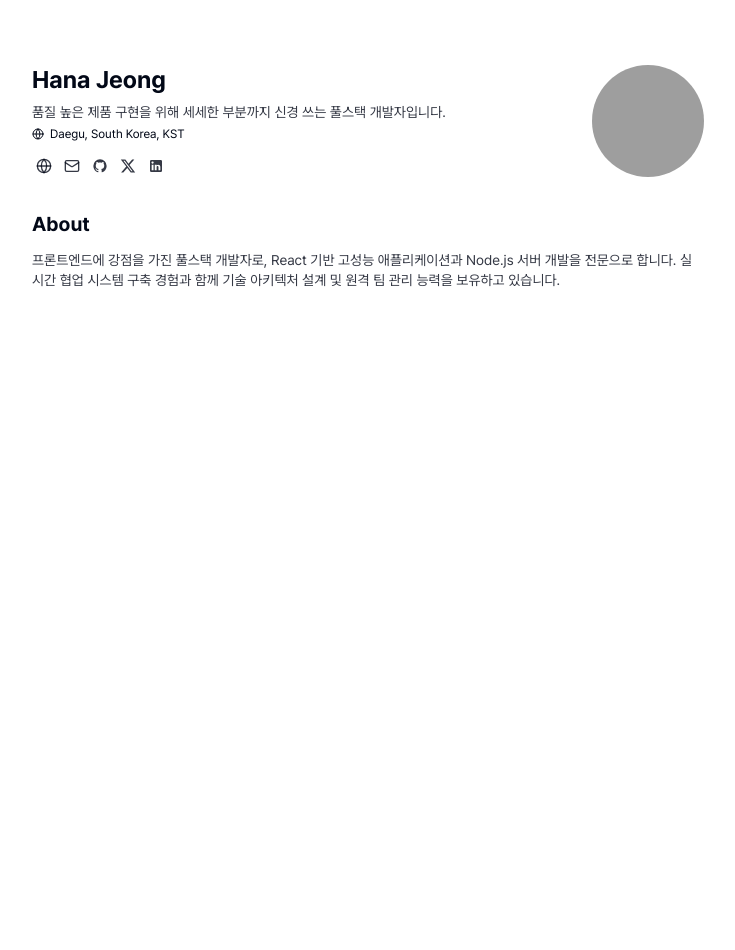
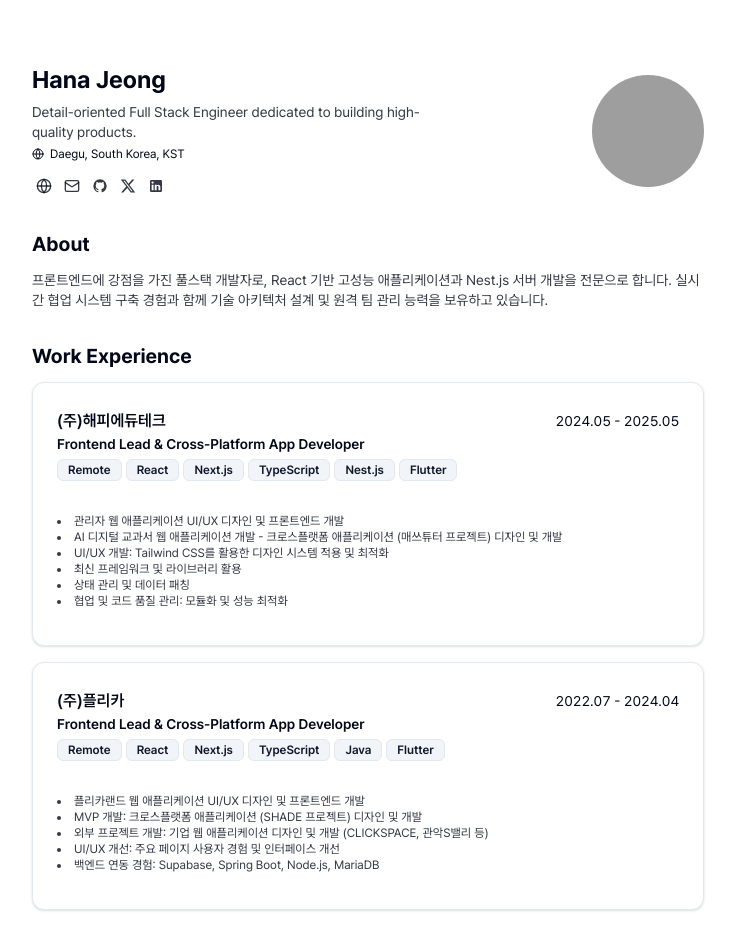
Before and after one commit to ukihwa/resume, a Next.js app: page / in a window 1280 px wide. Shown: the top 950 px of the page, without its empty margins (272-1007 px from the left). Before the commit the page ends 800 px from the top, so only its background shows below. Built offline with nearby package versions, Linux system fonts and the light colour scheme; grey boxes are pictures that could not be loaded.

Commit message:
feat(ui): add work experience section

```diff
--- a/src/app/globals.css
+++ b/src/app/globals.css
@@ -103,4 +103,7 @@ body {
   body {
     @apply bg-background text-foreground;
   }
+  ul {
+    @apply list-inside list-disc;
+  }
 }
--- a/src/app/page.tsx
+++ b/src/app/page.tsx
@@ -1,5 +1,6 @@
 import { Header } from '~/components/header';
 import { Summary } from '~/components/summary';
+import { WorkExperience } from '~/components/work-experience';
 import { RESUME } from '~/constants';
 
 export default function Home() {
@@ -20,6 +21,7 @@ export default function Home() {
 
         <div className="space-y-8 print:space-y-4">
           <Summary summary={RESUME.summary} />
+          <WorkExperience work={RESUME.work} />
         </div>
       </section>
     </main>
--- a/src/components/header.tsx
+++ b/src/components/header.tsx
@@ -10,7 +10,7 @@ interface LocationLinkProps {
 
 function LocationLink({ location, locationLink }: LocationLinkProps) {
   return (
-    <p className="max-w-md items-center text-pretty font-mono text-xs text-foreground">
+    <p className="font-mono max-w-md items-center text-pretty text-xs text-foreground">
       <a
         className="inline-flex gap-x-1.5 align-baseline leading-none hover:underline"
         href={locationLink}
@@ -34,7 +34,7 @@ interface SocialButtonProps {
 function SocialButton({ href, icon: Icon, label }: SocialButtonProps) {
   return (
     <a
-      className="hover:bg-selection hover:text-body rounded p-1 transition-colors"
+      className="rounded p-1 transition-colors hover:bg-selection hover:text-body"
       href={href}
       aria-label={label}
       target="_blank"
@@ -53,7 +53,7 @@ interface ContactButtonsProps {
 function ContactButtons({ contact, personalWebsiteUrl }: ContactButtonsProps) {
   return (
     <div
-      className="flex gap-x-1 pt-1 font-mono text-sm text-foreground/80 print:hidden"
+      className="font-mono flex gap-x-1 pt-1 text-sm text-foreground/80 print:hidden"
       role="list"
       aria-label="Contact links"
     >
@@ -91,7 +91,7 @@ interface PrintContactProps {
 function PrintContact({ contact, personalWebsiteUrl }: PrintContactProps) {
   return (
     <div
-      className="hidden gap-x-2 font-mono text-sm text-foreground/80 print:flex print:text-[12px]"
+      className="font-mono hidden gap-x-2 text-sm text-foreground/80 print:flex print:text-[12px]"
       aria-label="Print contact information"
     >
       {personalWebsiteUrl && (
@@ -139,7 +139,7 @@ export function Header() {
           {RESUME.name}
         </h1>
         <p
-          className="max-w-md text-pretty font-mono text-sm text-foreground/80 print:text-[12px]"
+          className="font-mono max-w-md text-pretty text-sm text-foreground/80 print:text-[12px]"
           aria-labelledby="resume-name"
         >
           {RESUME.about}
--- a/src/components/summary.tsx
+++ b/src/components/summary.tsx
@@ -17,7 +17,7 @@ export function Summary({ summary, className }: AboutProps) {
         About
       </h2>
       <div
-        className="text-pretty font-mono text-sm text-foreground/80 print:text-[12px]"
+        className="font-mono text-pretty text-sm text-foreground/80 print:text-[12px]"
         aria-labelledby="about-section"
       >
         {summary}
--- /dev/null
+++ b/src/components/ui/badge.tsx
@@ -0,0 +1,36 @@
+import * as React from "react"
+import { cva, type VariantProps } from "class-variance-authority"
+
+import { cn } from "~/lib/utils"
+
+const badgeVariants = cva(
+  "inline-flex items-center rounded-md border px-2.5 py-0.5 text-xs font-semibold transition-colors focus:outline-none focus:ring-2 focus:ring-ring focus:ring-offset-2",
+  {
+    variants: {
+      variant: {
+        default:
+          "border-transparent bg-primary text-primary-foreground shadow hover:bg-primary/80",
+        secondary:
+          "border-transparent bg-secondary text-secondary-foreground hover:bg-secondary/80",
+        destructive:
+          "border-transparent bg-destructive text-destructive-foreground shadow hover:bg-destructive/80",
+        outline: "text-foreground",
+      },
+    },
+    defaultVariants: {
+      variant: "default",
+    },
+  }
+)
+
+export interface BadgeProps
+  extends React.HTMLAttributes<HTMLDivElement>,
+    VariantProps<typeof badgeVariants> {}
+
+function Badge({ className, variant, ...props }: BadgeProps) {
+  return (
+    <div className={cn(badgeVariants({ variant }), className)} {...props} />
+  )
+}
+
+export { Badge, badgeVariants }
--- /dev/null
+++ b/src/components/ui/card.tsx
@@ -0,0 +1,83 @@
+import * as React from 'react';
+
+import { cn } from '~/lib/utils';
+
+const Card = React.forwardRef<
+  HTMLDivElement,
+  React.HTMLAttributes<HTMLDivElement>
+>(({ className, ...props }, ref) => (
+  <div
+    ref={ref}
+    className={cn(
+      'rounded-xl border bg-card text-card-foreground shadow',
+      className,
+    )}
+    {...props}
+  />
+));
+Card.displayName = 'Card';
+
+const CardHeader = React.forwardRef<
+  HTMLDivElement,
+  React.HTMLAttributes<HTMLDivElement>
+>(({ className, ...props }, ref) => (
+  <div
+    ref={ref}
+    className={cn('flex flex-col space-y-1.5 p-6', className)}
+    {...props}
+  />
+));
+CardHeader.displayName = 'CardHeader';
+
+const CardTitle = React.forwardRef<
+  HTMLDivElement,
+  React.HTMLAttributes<HTMLDivElement>
+>(({ className, ...props }, ref) => (
+  <div
+    ref={ref}
+    className={cn('font-semibold leading-none tracking-tight', className)}
+    {...props}
+  />
+));
+CardTitle.displayName = 'CardTitle';
+
+const CardDescription = React.forwardRef<
+  HTMLDivElement,
+  React.HTMLAttributes<HTMLDivElement>
+>(({ className, ...props }, ref) => (
+  <div
+    ref={ref}
+    className={cn('text-sm text-muted-foreground', className)}
+    {...props}
+  />
+));
+CardDescription.displayName = 'CardDescription';
+
+const CardContent = React.forwardRef<
+  HTMLDivElement,
+  React.HTMLAttributes<HTMLDivElement>
+>(({ className, ...props }, ref) => (
+  <div ref={ref} className={cn('p-6 pt-0', className)} {...props} />
+));
+CardContent.displayName = 'CardContent';
+
+const CardFooter = React.forwardRef<
+  HTMLDivElement,
+  React.HTMLAttributes<HTMLDivElement>
+>(({ className, ...props }, ref) => (
+  <div
+    ref={ref}
+    className={cn('flex items-center p-6 pt-0', className)}
+    {...props}
+  />
+));
+CardFooter.displayName = 'CardFooter';
+
+export {
+  Card,
+  CardContent,
+  CardDescription,
+  CardFooter,
+  CardHeader,
+  CardTitle,
+};
--- /dev/null
+++ b/src/components/work-experience.tsx
@@ -0,0 +1,151 @@
+import { Badge } from '~/components/ui/badge';
+import { Card, CardContent, CardHeader } from '~/components/ui/card';
+import { Section } from '~/components/ui/section';
+import { RESUME } from '~/constants';
+import { cn } from '~/lib/utils';
+
+type WorkExperience = (typeof RESUME)['work'][number];
+type WorkBadges = readonly string[];
+
+interface BadgeListProps {
+  className?: string;
+  badges: WorkBadges;
+}
+
+/**
+ * Renders a list of badges for work experience
+ * Handles both mobile and desktop layouts through className prop
+ */
+function BadgeList({ className, badges }: BadgeListProps) {
+  if (badges.length === 0) return null;
+
+  return (
+    <ul
+      className={cn('inline-flex list-none gap-x-1 p-0', className)}
+      aria-label="Technologies used"
+    >
+      {badges.map((badge) => (
+        <li key={badge}>
+          <Badge
+            variant="secondary"
+            className="align-middle text-xs print:px-1 print:py-0.5 print:text-[8px] print:leading-tight"
+          >
+            {badge}
+          </Badge>
+        </li>
+      ))}
+    </ul>
+  );
+}
+
+interface WorkPeriodProps {
+  start: WorkExperience['start'];
+  end?: WorkExperience['end'];
+}
+
+/**
+ * Displays the work period in a consistent format
+ */
+function WorkPeriod({ start, end }: WorkPeriodProps) {
+  return (
+    <div
+      className="text-gray-500 text-sm tabular-nums"
+      aria-label={`Employment period: ${start} to ${end ?? 'Present'}`}
+    >
+      {start} - {end ?? 'Present'}
+    </div>
+  );
+}
+
+interface CompanyLinkProps {
+  company: WorkExperience['company'];
+  link: WorkExperience['link'];
+}
+
+/**
+ * Renders company name with optional link
+ */
+function CompanyLink({ company, link }: CompanyLinkProps) {
+  return (
+    <a
+      className="hover:underline"
+      href={link}
+      target="_blank"
+      rel="noopener noreferrer"
+      aria-label={`${company} company website`}
+    >
+      {company}
+    </a>
+  );
+}
+
+interface WorkExperienceItemProps {
+  work: WorkExperience;
+}
+
+/**
+ * Individual work experience card component
+ * Handles responsive layout for badges (mobile/desktop)
+ */
+function WorkExperienceItem({ work }: WorkExperienceItemProps) {
+  const { company, link, badges, title, start, end, description } = work;
+
+  return (
+    <Card className="py-1 print:py-0">
+      <CardHeader className="print:space-y-1">
+        <div className="flex items-center justify-between gap-x-2 text-base">
+          <h3 className="inline-flex items-center justify-center gap-x-1 font-semibold leading-none print:text-sm">
+            <CompanyLink company={company} link={link} />
+          </h3>
+          <WorkPeriod start={start} end={end} />
+        </div>
+
+        <h4 className="font-mono text-sm font-semibold leading-none print:text-[12px]">
+          {title}
+        </h4>
+        <BadgeList className="hidden gap-x-1 sm:inline-flex" badges={badges} />
+      </CardHeader>
+
+      <CardContent>
+        <div className="mt-2 text-pretty text-xs text-foreground/80 print:mt-1 print:text-[10px]">
+          {description}
+        </div>
+        <div className="mt-2">
+          <BadgeList
+            className="-mx-2 flex-wrap gap-1 sm:hidden"
+            badges={badges}
+          />
+        </div>
+      </CardContent>
+    </Card>
+  );
+}
+
+interface WorkExperienceProps {
+  work: (typeof RESUME)['work'];
+}
+
+/**
+ * Main work experience section component
+ * Renders a list of work experiences in chronological order
+ */
+export function WorkExperience({ work }: WorkExperienceProps) {
+  return (
+    <Section>
+      <h2 className="text-xl font-bold" id="work-experience">
+        Work Experience
+      </h2>
+      <div
+        className="space-y-4 print:space-y-0"
+        role="feed"
+        aria-labelledby="work-experience"
+      >
+        {work.map((item) => (
+          <article key={`${item.company}-${item.start}`} role="article">
+            <WorkExperienceItem work={item} />
+          </article>
+        ))}
+      </div>
+    </Section>
+  );
+}
--- a/src/constants.tsx
+++ b/src/constants.tsx
@@ -6,11 +6,11 @@ export const RESUME = {
   location: 'Daegu, South Korea, KST',
   locationLink: 'https://www.google.com/maps/place/Daegu',
   about:
-    '품질 높은 제품 구현을 위해 세세한 부분까지 신경 쓰는 풀스택 개발자입니다.',
+    'Detail-oriented Full Stack Engineer dedicated to building high-quality products.',
   summary: (
     <>
       프론트엔드에 강점을 가진 풀스택 개발자로, React 기반 고성능 애플리케이션과
-      Node.js 서버 개발을 전문으로 합니다. 실시간 협업 시스템 구축 경험과 함께
+      Nest.js 서버 개발을 전문으로 합니다. 실시간 협업 시스템 구축 경험과 함께
       기술 아키텍처 설계 및 원격 팀 관리 능력을 보유하고 있습니다.
     </>
   ),
@@ -47,129 +47,73 @@ export const RESUME = {
   ],
   work: [
     {
-      company: 'Film.io',
+      company: '(주)해피에듀테크',
       link: 'https://film.io',
-      badges: ['Remote', 'React', 'Next.js', 'TypeScript', 'Node.js'],
-      title: 'Software Architect',
+      badges: [
+        'Remote',
+        'React',
+        'Next.js',
+        'TypeScript',
+        'Nest.js',
+        'Flutter',
+      ],
+      title: 'Frontend Lead & Cross-Platform App Developer',
       // logo: ConsultlyLogo,
-      start: '2024',
-      end: null,
+      start: '2024.05',
+      end: '2025.05',
       description: (
         <>
-          Leading technical architecture of a blockchain-based film funding
-          platform.
           <ul className="list-inside list-disc">
-            <li>
-              Architecting migration from CRA to Next.js for improved
-              performance, SEO, and DX
+            <li className="list-item">
+              관리자 웹 애플리케이션 UI/UX 디자인 및 프론트엔드 개발
             </li>
-            <li>
-              Established release process enabling faster deployments and
-              reliable rollbacks
+            <li className="list-item">
+              AI 디지털 교과서 웹 애플리케이션 개발 - 크로스플랫폼 애플리케이션
+              (매쓰튜터 프로젝트) 디자인 및 개발
             </li>
-            <li>
-              Implementing system-wide monitoring and security improvements
+            <li className="list-item">
+              UI/UX 개발: Tailwind CSS를 활용한 디자인 시스템 적용 및 최적화
+            </li>
+            <li className="list-item">최신 프레임워크 및 라이브러리 활용</li>
+            <li className="list-item">상태 관리 및 데이터 패칭</li>
+            <li className="list-item">
+              협업 및 코드 품질 관리: 모듈화 및 성능 최적화
             </li>
           </ul>
         </>
       ),
     },
     {
-      company: 'Parabol',
+      company: '(주)플리카',
       link: 'https://parabol.co',
-      badges: [
-        'Remote',
-        'React',
-        'TypeScript',
-        'Node.js',
-        'GraphQL',
-        'Tailwind CSS',
-      ],
-      title: 'Senior Full Stack Developer',
+      badges: ['Remote', 'React', 'Next.js', 'TypeScript', 'Java', 'Flutter'],
+      title: 'Frontend Lead & Cross-Platform App Developer',
       // logo: ParabolLogo,
-      start: '2021',
-      end: '2024',
+      start: '2022.07',
+      end: '2024.04',
       description: (
         <>
-          Senior developer and squad leader for an enterprise agile meeting
-          platform.
           <ul className="list-inside list-disc">
-            <li>
-              Built design system with Tailwind CSS, improving development speed
-              and time to market
+            <li className="list-item">
+              플리카랜드 웹 애플리케이션 UI/UX 디자인 및 프론트엔드 개발
             </li>
-            <li>
-              Implemented engineering practices: PR automation, code review
-              guidelines, and workflows
+            <li className="list-item">
+              MVP 개발: 크로스플랫폼 애플리케이션 (SHADE 프로젝트) 디자인 및
+              개발
             </li>
-            <li>
-              Open source contributions to Relay DevTools and React i18n tooling
+            <li className="list-item">
+              외부 프로젝트 개발: 기업 웹 애플리케이션 디자인 및 개발
+              (CLICKSPACE, 관악S밸리 등)
+            </li>
+            <li className="list-item">
+              UI/UX 개선: 주요 페이지 사용자 경험 및 인터페이스 개선
+            </li>
+            <li className="list-item">
+              백엔드 연동 경험: Supabase, Spring Boot, Node.js, MariaDB
             </li>
           </ul>
         </>
       ),
-    },
-    {
-      company: 'Clevertech',
-      link: 'https://clevertech.biz',
-      badges: ['Remote', 'React', 'TypeScript', 'Node.js', 'Android', 'Kotlin'],
-      title: 'Lead Android Developer → Full Stack Developer',
-      // logo: ClevertechLogo,
-      start: '2015',
-      end: '2021',
-      description: (
-        <>
-          Successfully transitioned from mobile to full-stack development while
-          leading distributed teams.
-          <ul className="list-inside list-disc">
-            <li>
-              Led frontend team at Evercast, building real-time platform
-              supporting 30+ users per room with HD streaming and collaboration
-              tools
-            </li>
-            <li>
-              Developed offline-first Android app for DKMS, improving donor
-              registration process
-            </li>
-            <li>
-              Led development teams across multiple successful client projects
-            </li>
-          </ul>
-        </>
-      ),
-    },
-    {
-      company: 'Jojo Mobile',
-      link: 'https://bsgroup.eu/',
-      badges: ['On Site', 'Android', 'Java', 'Kotlin'],
-      title: 'Android Developer → Lead Android Developer',
-      // logo: JojoMobileLogo,
-      start: '2012',
-      end: '2015',
-      description: (
-        <>
-          First Android developer, grew and led a team of 15+ engineers while
-          establishing engineering culture.
-          <ul className="list-inside list-disc">
-            <li>
-              Developed apps for major Polish companies including LOT, Polskie
-              Radio, and Agora
-            </li>
-            <li>Built and mentored high-performing mobile development team</li>
-          </ul>
-        </>
-      ),
-    },
-    {
-      company: 'Nokia Siemens Networks',
-      link: 'https://www.nokia.com',
-      badges: ['On Site', 'C/C++', 'LTE', 'Agile'],
-      title: 'C/C++ Developer',
-      // logo: NSNLogo,
-      start: '2010',
-      end: '2012',
-      description:
-        'Developed software for LTE base stations at enterprise scale, gaining strong fundamentals in software architecture, testing practices, and cross-team collaboration.',
     },
   ],
   skills: [
```
